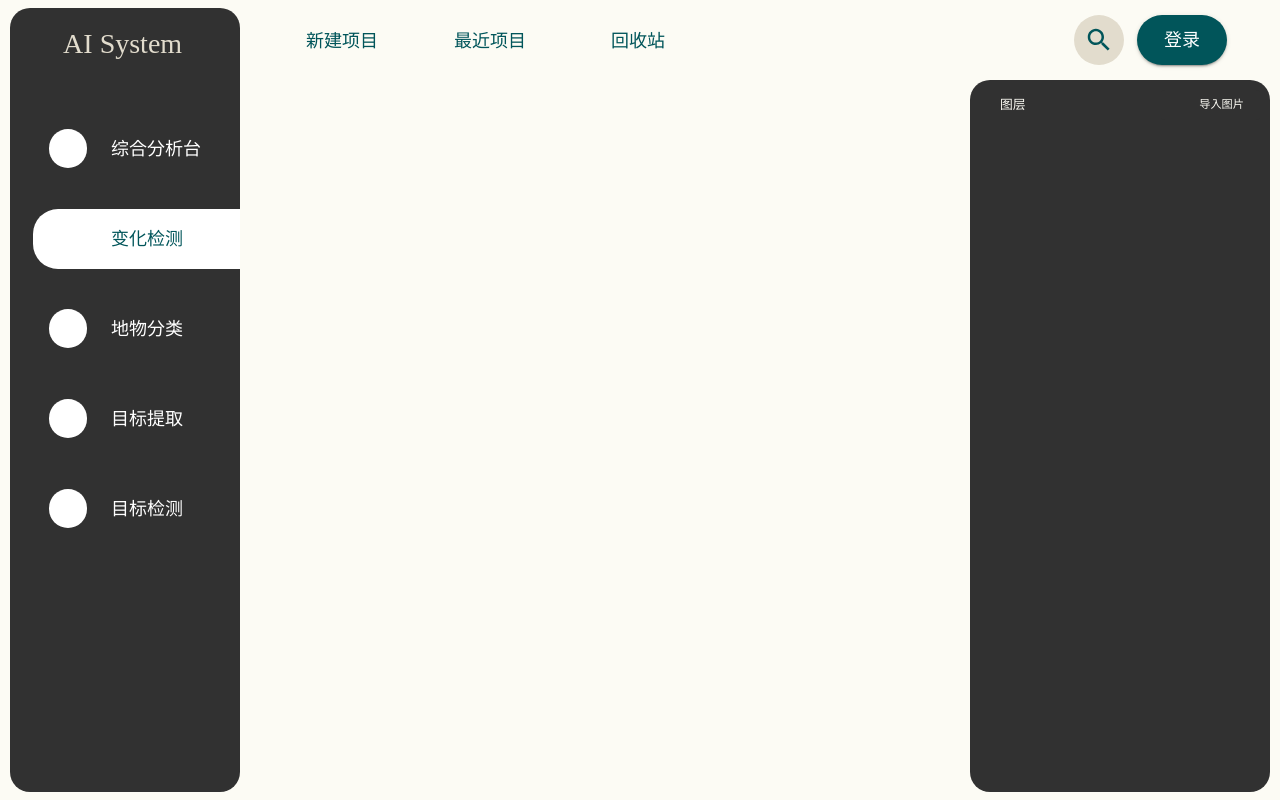
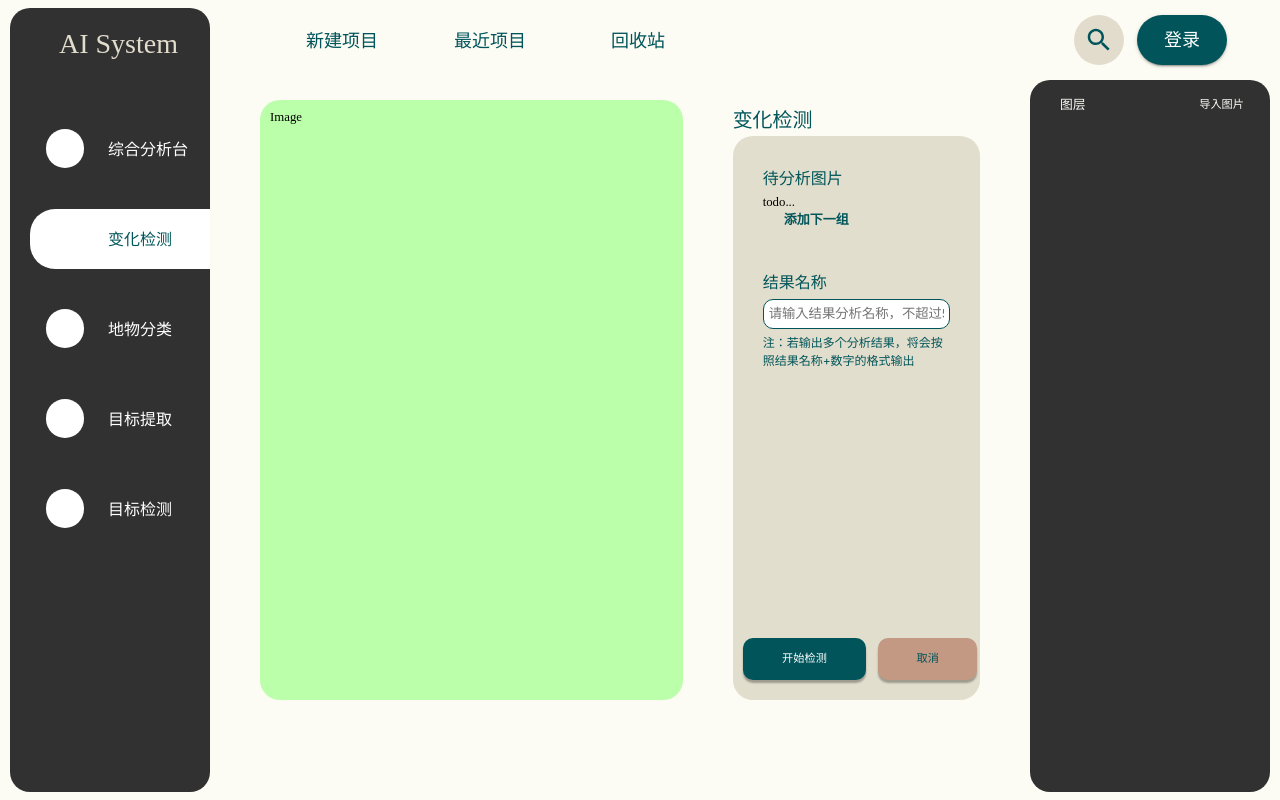
Before and after one commit to DanmoSAMA/remote-sensing, a React (Vite) app: page /change-detection in a window 1280 px wide. Built offline with nearby package versions, Linux system fonts and the light colour scheme.

Commit message:
变化检测页面的基本结构完成

```diff
--- a/src/components/SideBar/styles.ts
+++ b/src/components/SideBar/styles.ts
@@ -1,10 +1,10 @@
 export const sideBarStyles = {
   drawer: {
-    width: 230,
+    width: 200,
     borderRadius: '20px',
 
     '& .MuiDrawer-paper': {
-      width: 230,
+      width: 200,
       height: '98vh',
       boxSizing: 'border-box',
       backgroundColor: '#313131',
@@ -51,7 +51,7 @@ export const sideBarStyles = {
     '& span': {
       marginLeft: '-10px',
       fontWeight: '300',
-      fontSize: '18px'
+      fontSize: '16px'
     }
   },
   logo: {
--- a/src/components/ToolBar/styles.ts
+++ b/src/components/ToolBar/styles.ts
@@ -2,7 +2,7 @@ export const toolBarStyles = {
   wrapper: {
     position: 'absolute',
     height: '89vh',
-    width: '300px',
+    width: '240px',
     right: '10px',
     top: '10vh',
     backgroundColor: '#313131',
--- /dev/null
+++ b/src/pages/ChangeDetection/components/Main/index.tsx
@@ -0,0 +1,86 @@
+import Box from '@mui/material/Box'
+import Button from '@mui/material/Button'
+import Typography from '@mui/material/Typography'
+import SvgIcon from '../../../../components/SvgIcon'
+import { mainStyles } from './styles'
+
+export default function Main() {
+  return (
+    <Box sx={mainStyles.wrapper}>
+      <Box sx={mainStyles.image}>Image</Box>
+      <Box sx={mainStyles.function}>
+        <Typography
+          fontSize={20}
+          color={'secondary.main'}
+          fontWeight={500}
+          mt={'5px'}
+        >
+          变化检测
+        </Typography>
+        <Box sx={mainStyles.function_inner}>
+          <Box sx={mainStyles.upper}>
+            <Typography
+              fontSize={16}
+              color={'secondary.main'}
+              fontWeight={400}
+              mb={'5px'}
+            >
+              待分析图片
+            </Typography>
+            <Box sx={mainStyles.pairItem}>todo...</Box>
+            <Box sx={mainStyles.addNext}>
+              <SvgIcon name="add" />
+              <Typography
+                fontSize={13}
+                color={'secondary.main'}
+                fontWeight={600}
+                ml={'5px'}
+              >
+                添加下一组
+              </Typography>
+            </Box>
+          </Box>
+          <Box sx={mainStyles.resultName}>
+            <Typography
+              fontSize={16}
+              color={'secondary.main'}
+              fontWeight={400}
+              mb={'5px'}
+            >
+              结果名称
+            </Typography>
+            <input
+              type="text"
+              placeholder="请输入结果分析名称，不超过50个字符"
+              style={{
+                outline: 'none',
+                width: '100%',
+                boxSizing: 'border-box',
+                height: '30px',
+                padding: '5px',
+                borderRadius: '10px',
+                border: '1px solid #01555A'
+              }}
+            />
+            <Typography
+              fontSize={12}
+              color={'secondary.main'}
+              fontWeight={400}
+              mt={'5px'}
+            >
+              注：若输出多个分析结果，将会按照结果名称+数字的格式输出
+            </Typography>
+          </Box>
+          <Box sx={mainStyles.btnArea}>
+            <Button variant="contained" color="secondary">
+              开始检测
+            </Button>
+            <Button variant="contained" color="info">
+              取消
+            </Button>
+          </Box>
+        </Box>
+      </Box>
+    </Box>
+  )
+}
--- /dev/null
+++ b/src/pages/ChangeDetection/components/Main/styles.ts
@@ -0,0 +1,63 @@
+export const mainStyles = {
+  wrapper: {
+    width: '100%',
+    height: '75vh',
+    margin: '100px 300px 0 260px',
+    display: 'flex'
+  },
+  image: {
+    width: '63%',
+    marginRight: '50px',
+    backgroundColor: '#bfa',
+    borderRadius: '20px',
+    boxSizing: 'border-box',
+    padding: '10px'
+  },
+  function: {
+    width: '37%',
+    position: 'relative'
+  },
+  function_inner: {
+    position: 'absolute',
+    bottom: '0',
+    width: '100%',
+    height: '94%',
+    backgroundColor: 'primary.dark',
+    borderRadius: '20px',
+    boxSizing: 'border-box',
+    padding: '10px'
+  },
+  upper: {
+    padding: '20px'
+  },
+  pairItem: {},
+  addNext: {
+    display: 'flex',
+    alignItems: 'center',
+    cursor: 'pointer'
+  },
+  resultName: {
+    padding: '20px'
+  },
+  btnArea: {
+    position: 'absolute',
+    bottom: '20px',
+    width: '100%',
+
+    '& button': {
+      borderRadius: '10px',
+      height: '42px',
+      fontWeight: '400',
+      boxShadow: '0 3px 2px rgba(0, 0, 0, .3)'
+    },
+
+    '& button:nth-of-type(1)': {
+      width: '50%',
+      marginRight: '12px'
+    },
+    '& button:nth-of-type(2)': {
+      width: '40%',
+      color: 'secondary.main'
+    }
+  }
+}
--- a/src/pages/ChangeDetection/index.tsx
+++ b/src/pages/ChangeDetection/index.tsx
@@ -1,7 +1,7 @@
-import Box from '@mui/material/Box'
 import Sidebar from '../../components/SideBar'
 import ShortHeader from '../../components/ShortHeader'
 import ToolBar from '../../components/ToolBar'
+import Main from './components/Main'
 
 export default function ChangeDetection() {
   return (
@@ -9,7 +9,7 @@ export default function ChangeDetection() {
       <Sidebar />
       <ShortHeader />
       <ToolBar />
-      <Box></Box>
+      <Main />
     </>
   )
 }
--- a/src/theme.ts
+++ b/src/theme.ts
@@ -10,6 +10,9 @@ export const theme = createTheme({
     },
     secondary: {
       main: '#01555A'
+    },
+    info: {
+      main: '#C39984'
     }
   },
   typography: {
```
Also changed, not shown: src/assets/svg/add.svg (added).
